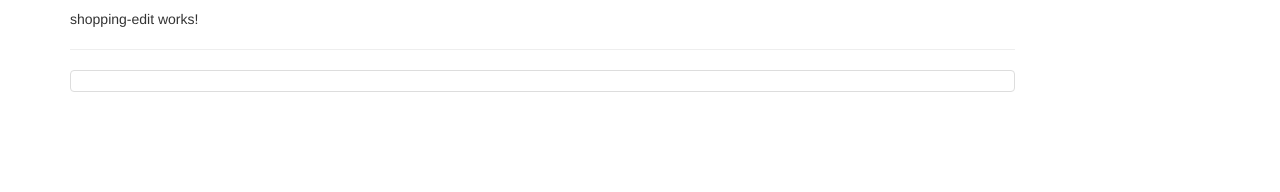
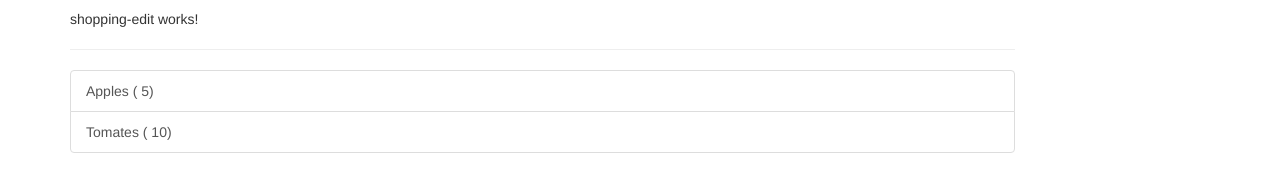
Before and after one commit to riadh2006/recipe-shop-angular7, an Angular app: page / in a window 1280 px wide. Shown: the part 340-532 px from the top of the page. Built offline with nearby package versions, Linux system fonts and the light colour scheme.

Commit message:
Create shopping list

```diff
--- a/src/app/shopping-list/shopping-list.component.html
+++ b/src/app/shopping-list/shopping-list.component.html
@@ -4,7 +4,12 @@
     <app-shopping-edit></app-shopping-edit>
     <hr>
     <ul class="list-group">
-      <a class="list-group-item" style="cursor: pointer;"></a>
+      <a
+        class="list-group-item"
+        style="cursor: pointer;"
+        *ngFor="let ingredient of ingredients">
+        {{ ingredient.name }} ( {{ingredient.amount}})
+      </a>
     </ul>
   </div>
 
--- a/src/app/shopping-list/shopping-list.component.ts
+++ b/src/app/shopping-list/shopping-list.component.ts
@@ -1,4 +1,5 @@
 import { Component, OnInit } from '@angular/core';
+import { Ingredient } from '../shared/ingredient.model';
 
 @Component({
   selector: 'app-shopping-list',
@@ -7,7 +8,10 @@
 })
 export class ShoppingListComponent implements OnInit {
 
-  ingredients = [];
+  ingredients: Ingredient[] = [
+    new Ingredient('Apples', 5),
+    new Ingredient('Tomates', 10)
+  ];
 
   constructor() { }
 
```
